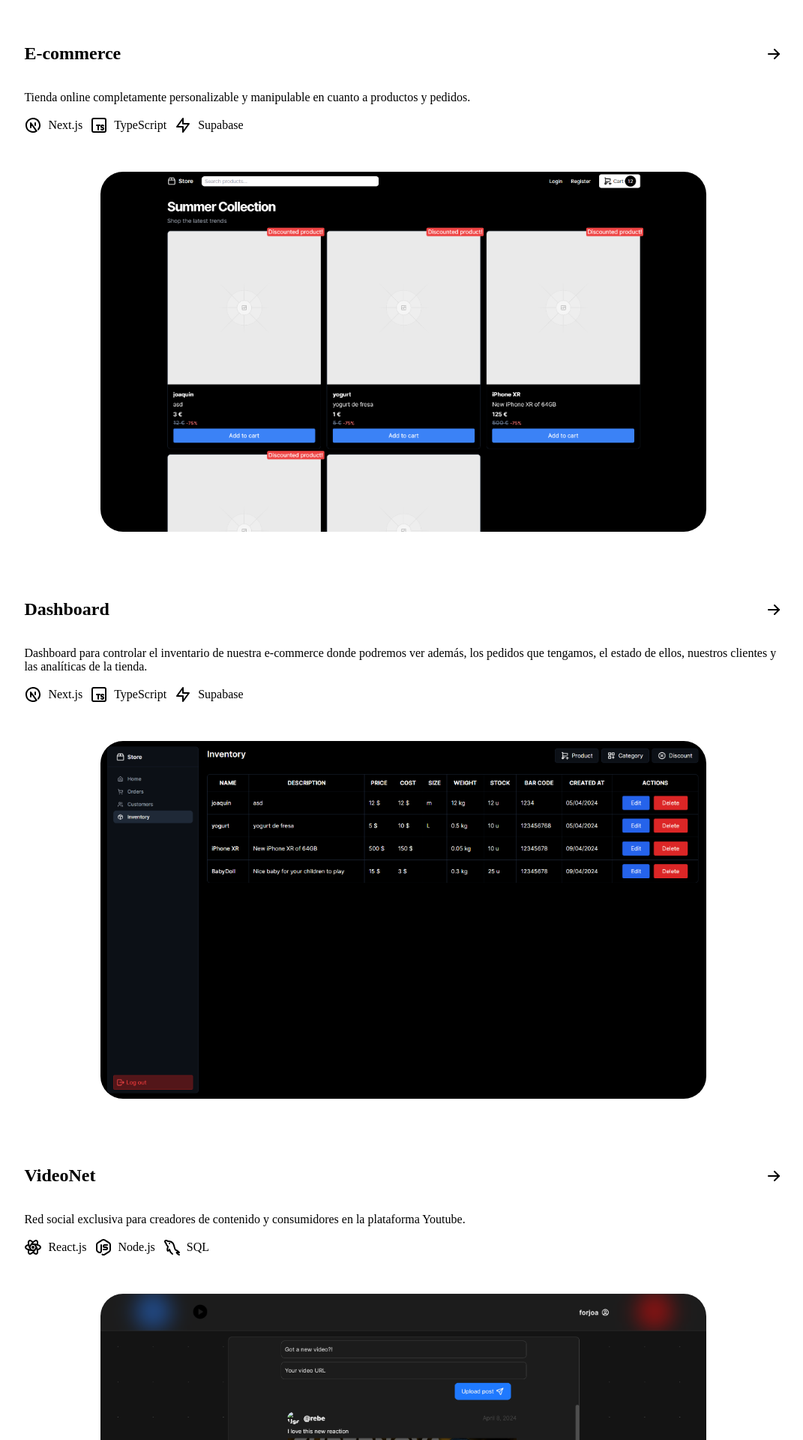
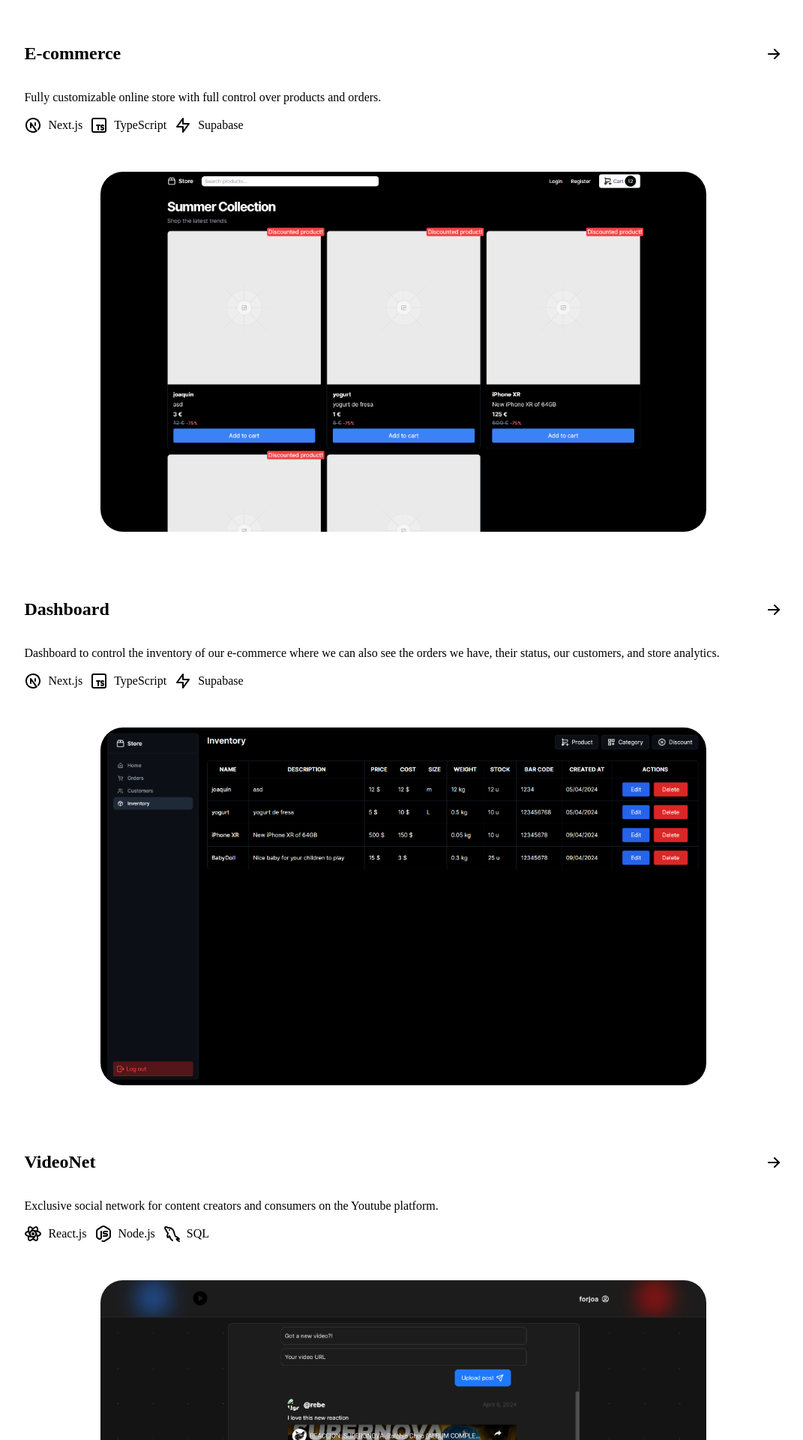
Before and after one commit to forjoa/portfolio, a React (Vite) app in the folder general/: page / in a window 1280 px wide. Shown: the part 1880-3800 px from the top of the page at 75% size, without its empty margins (132-1203 px from the left). Built offline with nearby package versions, Linux system fonts and the light colour scheme; the HTML template or start-up script is replaced by a standard one; a web font is replaced by a local one.

Commit message:
update: translate projects description to english

```diff
--- a/general/src/constants/projectsInfo.js
+++ b/general/src/constants/projectsInfo.js
@@ -17,7 +17,7 @@ const projects = [
     image: ECommerceNext,
     title: 'E-commerce',
     description:
-      'Tienda online completamente personalizable y manipulable en cuanto a productos y pedidos.',
+      'Fully customizable online store with full control over products and orders.',
     languages: {
       next: languagesInfo.next,
       ts: languagesInfo.ts,
@@ -29,7 +29,7 @@ const projects = [
     image: Dashboard,
     title: 'Dashboard',
     description:
-      'Dashboard para controlar el inventario de nuestra e-commerce donde podremos ver además, los pedidos que tengamos, el estado de ellos, nuestros clientes y las analíticas de la tienda.',
+      'Dashboard to control the inventory of our e-commerce where we can also see the orders we have, their status, our customers, and store analytics.',
     languages: {
       next: languagesInfo.next,
       ts: languagesInfo.ts,
@@ -41,7 +41,7 @@ const projects = [
     image: VideoNet,
     title: 'VideoNet',
     description:
-      'Red social exclusiva para creadores de contenido y consumidores en la plataforma Youtube.',
+      'Exclusive social network for content creators and consumers on the Youtube platform.',
     languages: {
       react: languagesInfo.react,
       node: languagesInfo.node,
@@ -53,19 +53,19 @@ const projects = [
     image: CodeMatch,
     title: 'Codematch',
     description:
-      'Mi trabajo final de grado, un sitio web donde los desarrolladores puedan mostrar sus trabajos, y los usuarios puedan contactar con ellos directamente. Aún se encuentra en construcción.',
+      'My final degree project, a website where developers can showcase their work, and users can contact them directly. It is still under construction.',
     languages: {
       react: languagesInfo.react,
       node: languagesInfo.node,
       sql: languagesInfo.sql,
     },
-    repository: 'https://github.com/forjoa/webs4u/tree/main/frontend'
+    repository: 'https://github.com/forjoa/webs4u/tree/main/frontend',
   },
   {
     image: Dictionary,
     title: 'Programming Dictionary',
     description:
-      'Un diccionario, con buscador incluido, que contiene (aún no) todos los terminos de programación ordenados alfabeticamente.',
+      'A dictionary, with included search, that contains (not yet) all programming terms alphabetically ordered.',
     languages: {
       react: languagesInfo.react,
       css: languagesInfo.css,
@@ -76,7 +76,7 @@ const projects = [
     image: FastTranslation,
     title: 'Fast Translation',
     description:
-      'Un traductor con detector de idioma usando la API de Google Cloud Translation para simplificar la tarea de traducción',
+      'A translator with language detector using the Google Cloud Translation API to simplify the translation task.',
     languages: {
       react: languagesInfo.react,
       ts: languagesInfo.ts,
@@ -87,7 +87,7 @@ const projects = [
     image: ToDo,
     title: 'To-Do List Web',
     description:
-      'Web app hecha con React.js, Node.js y SQL. Realizada para almacenar tareas con estados como "Completada" y "No completada".',
+      'Web app made with React.js, Node.js, and SQL. Created to store tasks with statuses like "Completed" and "Not completed".',
     languages: {
       node: languagesInfo.node,
       react: languagesInfo.react,
@@ -99,7 +99,7 @@ const projects = [
     image: Marvel,
     title: 'Marvel Characters',
     description:
-      'Web con toda la informacion de los personajes de Marvel, usando la API que Marvel brinda a los desarrolladores. Cuenta con una paginación y un buscador incluido.',
+      'Web with all the information about Marvel characters, using the API that Marvel provides to developers. It includes pagination and a search feature.',
     languages: {
       react: languagesInfo.react,
     },
@@ -107,9 +107,9 @@ const projects = [
   },
   {
     image: ECommerce,
-    title: 'Plantilla E-Commerce',
+    title: 'E-Commerce Template',
     description:
-      'Plantilla hecha a base de PHP realizada para cualquier comercio online, con una interfaz en la que se puede manejar el inventario de la tienda y la base de datos.',
+      'Template made based on PHP for any online store, with an interface to manage the store inventory and the database.',
     languages: {
       html: languagesInfo.html,
       css: languagesInfo.css,
```
